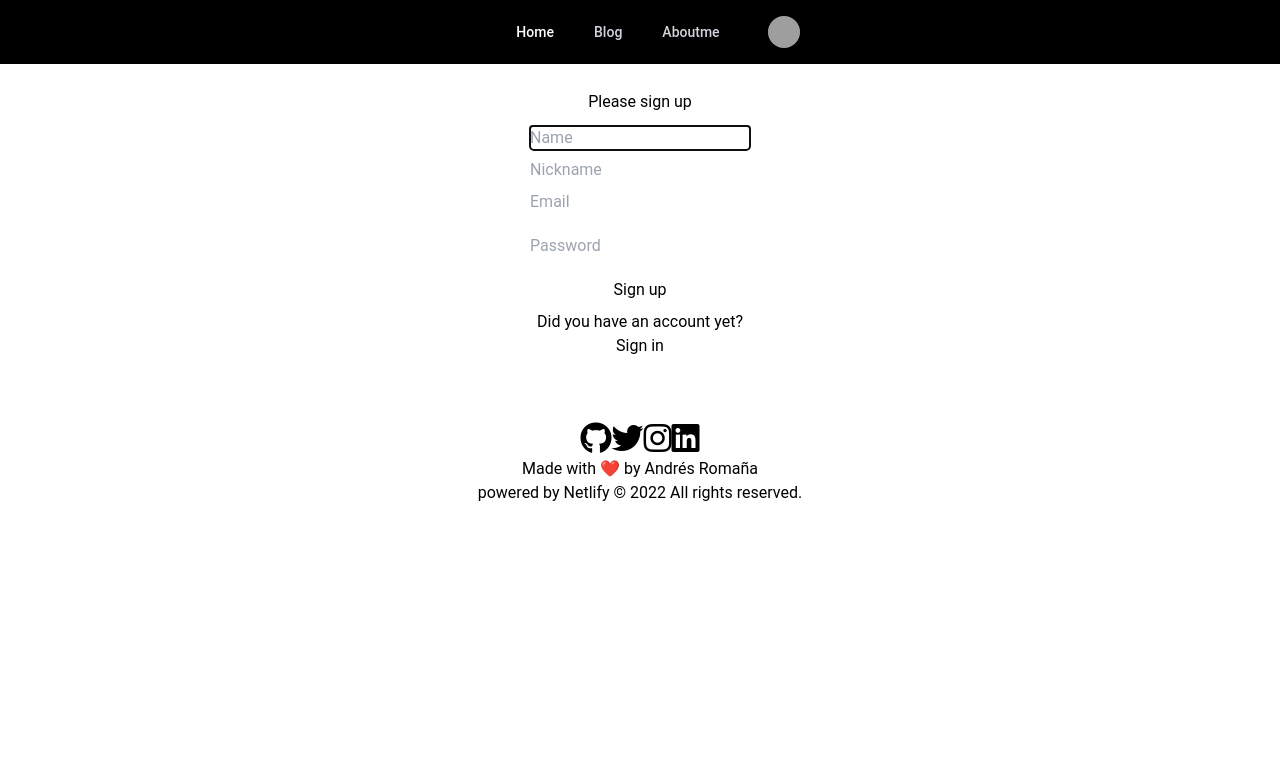
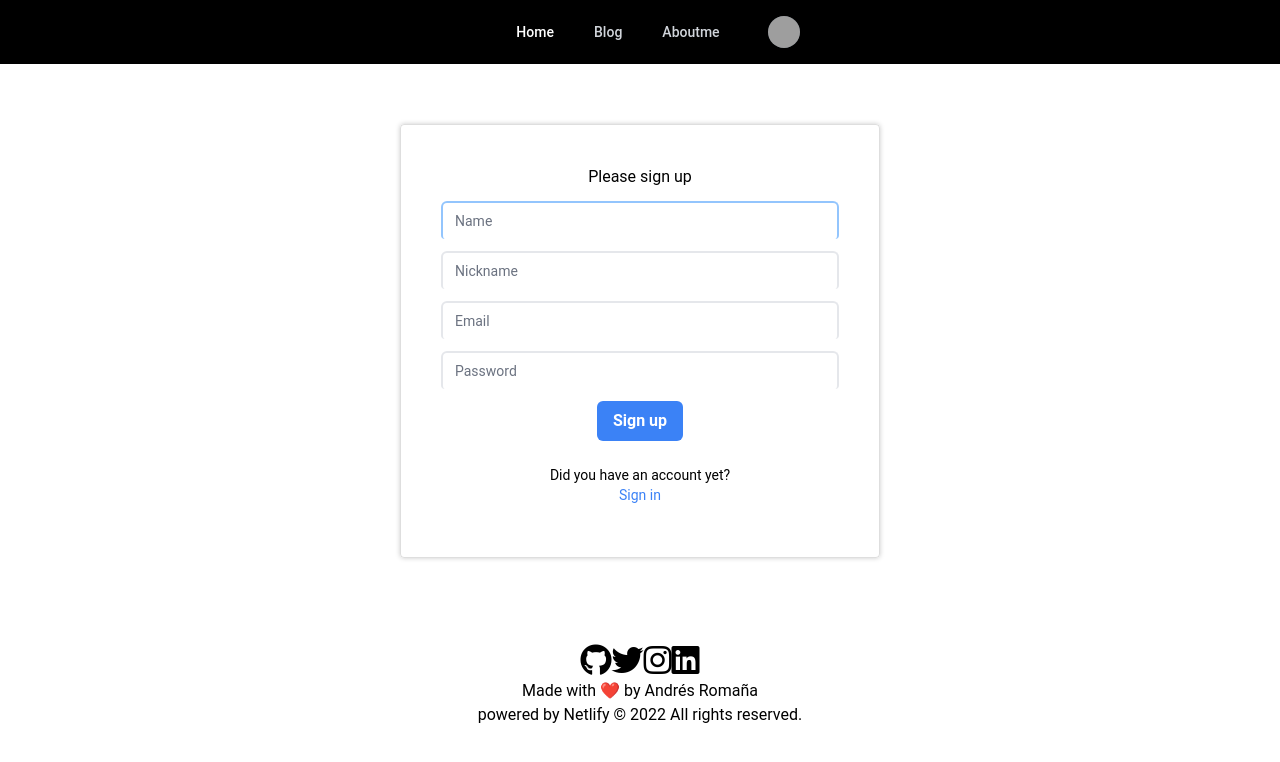
Before and after one commit to Allislove/myportfolio, a React (Create React App) app: page /signup in a window 1280 px wide. Shown: the top 762 px of the page. Built offline with nearby package versions, Linux system fonts and the light colour scheme; grey boxes are pictures that could not be loaded.

Commit message:
Added the styles to login/register forms

```diff
--- a/src/components/views/users/login.js
+++ b/src/components/views/users/login.js
@@ -1,63 +1,48 @@
-import React from "react";
+import React, { useState, useEffect } from "react";
 import api from '../../../axios.config';
-import "../../style/forms.css";
 import { ToastContainer, toast } from "react-toastify";
 import "react-toastify/dist/ReactToastify.css";
+import '../../style/forms.css'
 
-export default class Login extends React.Component {
-  constructor() {
-    super();
-    this.state = {
-      email: "",
-      password: "",
-      isAuthenticated: false
-    };
-  }
 
-  componentDidMount() {
+export default function Login() {
+  const [email, setEmail] = useState("");
+  const [password, setPassword] = useState("");
+  const [isAuthenticated, setIsAuthenticated] = useState(false);
+
+  useEffect(() => {
     document.title = "Login";
-  }
+  }, []);
 
-  componentDidUpdate () {
-    document.title = "Login";
-  }
-
-  handleChange = (e) => {
-    this.setState({ [e.target.name]: e.target.value });
+  const handleChange = (e) => {
+    if (e.target.name === "email") setEmail(e.target.value);
+    if (e.target.name === "password") setPassword(e.target.value);
   };
 
-  handleSubmit = (event) => {
-    const signin = 'signin'
+  const handleSubmit = (event) => {
+    const signin = "signin";
 
     event.preventDefault();
 
     api
-      .post(
-        signin,
-        this.state
-      )
+      .post(signin, { email, password })
       .then((res) => {
-        // console.log(res);
         const data = res.data;
-        // console.log(data);
         if (data.token) {
-         // console.log("Usuario logeado!");
-         // console.log(data.token);
           localStorage.setItem("token", data.token);
-          this.setState({ isAuthenticated: true });
-
-          console.log(this.state.isAuthenticated);
-          // this.notifySucces();
-          return window.location.href = '/';
+          setIsAuthenticated(true);
+          notifySuccess();
+          console.log(isAuthenticated)
+          return (window.location.href = "/");
         }
       })
       .catch((error) => {
         console.log("DATOS DE ACCESO INCORRECTOS.");
-        return new Error(error) + this.notifyError();
+        return new Error(error) + notifyError();
       });
   };
 
-  notifySucces = () => {
+  const notifySuccess = () => {
     toast.success("Usuario logeado!", {
       position: "top-left",
       autoClose: 3000,
@@ -67,12 +52,11 @@ export default class Login extends React.Component {
       draggable: true,
       progress: undefined,
       icon: "🚀",
-      theme: "dark"
-
+      theme: "dark",
     });
   };
 
-  notifyError = () => {
+  const notifyError = () => {
     toast.error("Datos de acceso incorrectos", {
       position: "top-left",
       autoClose: 3000,
@@ -82,25 +66,22 @@ export default class Login extends React.Component {
       draggable: true,
       progress: undefined,
       theme: "dark",
-
     });
   };
 
-  render() {
-    const { email, password } = this.state;
   return (
-      <div className="main ioform text-center container mt-5">
+    <div className="main ioform text-center container sm:mt-5">
       <form
         style={{ maxWidth: "480px", margin: "auto" }}
-          onSubmit={this.handleSubmit}
+        onSubmit={handleSubmit}
       >
         <h3 className="h6 mb-3 font-weight-normal">Please sign in</h3>
         <input
           type="email"
           name="email"
           value={email}
-            onChange={this.handleChange}
-            className="form-control mb-2 mr-sm-2"
+          onChange={handleChange}
+          className="form-input border-2 rounded-md block w-full px-3 py-2 mb-3 placeholder-gray-500 text-gray-900 rounded-md focus:outline-none focus:shadow-outline-blue focus:border-blue-300 transition duration-150 ease-in-out sm:text-sm sm:leading-5"
           placeholder="Email"
           required
           autoFocus
@@ -109,8 +90,8 @@ export default class Login extends React.Component {
           type="password"
           name="password"
           value={password}
-            onChange={this.handleChange}
-            className="form-control mb-2 mr-sm-2"
+          onChange={handleChange}
+          className="form-input border-2 rounded-md block w-full px-3 py-2 mb-3 placeholder-gray-500 text-gray-900 rounded-md focus:outline-none focus:shadow-outline-blue focus:border-blue-300 transition duration-150 ease-in-out sm:text-sm sm:leading-5"
           placeholder="Password"
           required
         />
@@ -119,20 +100,21 @@ export default class Login extends React.Component {
         </div>
         <div className="mt-3">
           <button
-              className="btn btn-primary btn-dark form-control mb-2 mr-sm-2"
+            className="bg-blue-500 hover:bg-blue-700 text-white font-bold py-2 px-4 rounded
+            rounded-md sm:btn sm:btn-primary sm:btn-dark sm:form-control
+            sm:mb-2 sm:mr-sm-2 sm:rounded-md"
             type="submit"
           >
             Sign in
           </button>
         </div>
 
-          <p>
+        <p className="text-sm mt-4">
           Don't you have an account yet? <br />
-            <a href="/signup">Sign up</a>
+          <a className="text-blue-500 hover:text-blue-700"href="/signup">Sign up</a>
         </p>
       </form>
-        <ToastContainer/>
+      <ToastContainer />
     </div>
   );
 }
-}
--- a/src/components/views/users/register.js
+++ b/src/components/views/users/register.js
@@ -68,7 +68,7 @@ export default class Register extends React.Component {
               Please sign up
             </h3>
               <input
-                className="form-control mb-2 mr-sm-2"
+                className="form-input border-2 rounded-md block w-full px-3 py-2 mb-3 placeholder-gray-500 text-gray-900 rounded-md focus:outline-none focus:shadow-outline-blue focus:border-blue-300 transition duration-150 ease-in-out sm:text-sm sm:leading-5"
                 type="text"
                 name="name"
                 value={name}
@@ -80,7 +80,7 @@ export default class Register extends React.Component {
             </div>
             <div className="form-group">
               <input
-                className="form-control mb-2 mr-sm-2"
+                className="form-input border-2 rounded-md block w-full px-3 py-2 mb-3 placeholder-gray-500 text-gray-900 rounded-md focus:outline-none focus:shadow-outline-blue focus:border-blue-300 transition duration-150 ease-in-out sm:text-sm sm:leading-5"
                 type="text"
                 name="nickname"
                 value={nickname}
@@ -91,7 +91,7 @@ export default class Register extends React.Component {
             </div>
             <div className="mb-3">
               <input
-                className="form-control mb-2 mr-sm-2"
+                className="form-input border-2 rounded-md block w-full px-3 py-2 mb-3 placeholder-gray-500 text-gray-900 rounded-md focus:outline-none focus:shadow-outline-blue focus:border-blue-300 transition duration-150 ease-in-out sm:text-sm sm:leading-5"
                 type="email"
                 name="email"
                 value={email}
@@ -102,7 +102,7 @@ export default class Register extends React.Component {
             </div>
             <div className="mb-3">
               <input
-                className="form-control mb-2 mr-sm-2"
+                className="form-input border-2 rounded-md block w-full px-3 py-2 mb-3 placeholder-gray-500 text-gray-900 rounded-md focus:outline-none focus:shadow-outline-blue focus:border-blue-300 transition duration-150 ease-in-out sm:text-sm sm:leading-5"
                 type="password"
                 name="password"
                 value={password}
@@ -112,13 +112,15 @@ export default class Register extends React.Component {
               />
             </div>
             <div className="mb-3">
-              <button className="button form-control mb-2 mr-sm-2 btn btn-primary btn-dark" type="submit">
+              <button className="bg-blue-500 hover:bg-blue-700 text-white font-bold py-2 px-4 rounded
+            rounded-md sm:btn sm:btn-primary sm:btn-dark sm:form-control
+            sm:mb-2 sm:mr-sm-2 sm:rounded-md" type="submit">
                 Sign up
               </button>
 
-              <p>
+              <p className="text-sm mt-4">
                 Did you have an account yet? <br />
-                <a href="/signin">Sign in</a>
+                <a className="text-blue-500 hover:text-blue-700" href="/signin">Sign in</a>
               </p>
             </div>
           </form>
--- a/src/index.css
+++ b/src/index.css
@@ -5,3 +5,24 @@
 /* .text-amber-300 {
   background: red;
 } */
+
+.ioform {
+  margin: 20 auto;
+  padding: 40px;
+}
+
+form {
+  margin: 20px auto;
+  margin-top: 20px;
+  padding: 40px;
+  border: 1px solid;
+  box-shadow: 0px 0px 5px #ccc;
+  border-radius: 4px;
+  border: 1px solid rgba(0, 0, 0, 0.13);
+}
+
+.notAnclas,
+a {
+  list-style-type: none;
+  text-decoration: none;
+}
```
Lines whose indentation alone changed are shown as unchanged.
